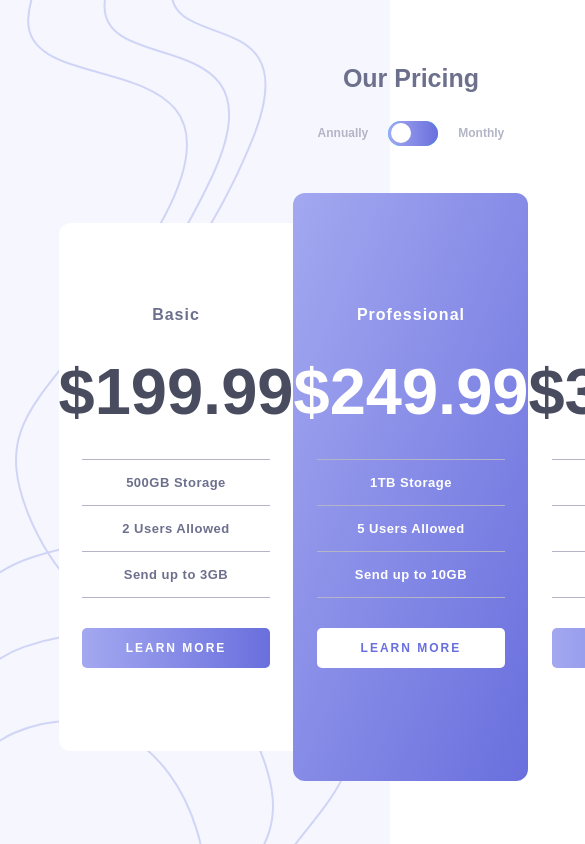
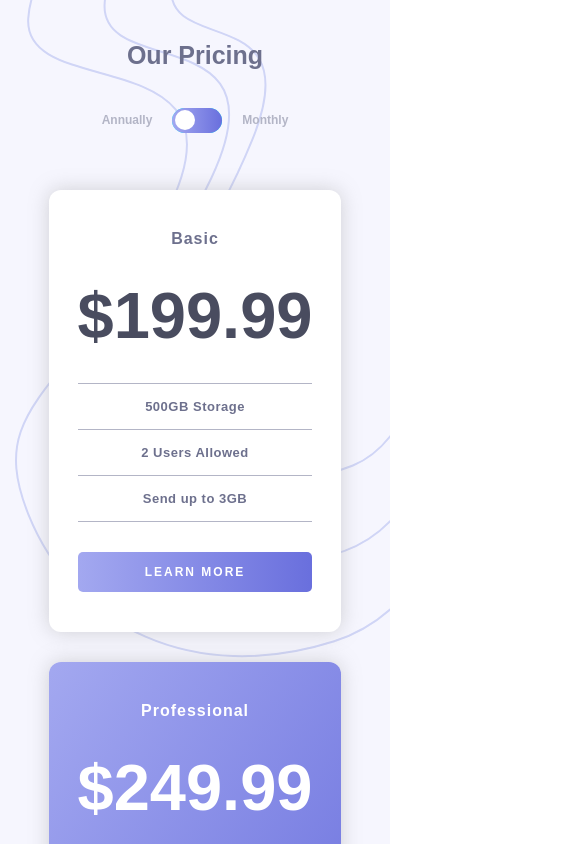
Before and after one commit to VincentChen6345/toggle-master, a React (Create React App) app: page / in a window 390 px wide. Shown: the top 844 px of the page, 585 px wide, since content can reach past the window. Built offline with nearby package versions, Linux system fonts and the light colour scheme.

Commit message:
media queries done

```diff
--- a/src/App.css
+++ b/src/App.css
@@ -12,8 +12,8 @@
   display: grid;
   width: 70%;
   height: 85%;
-  grid-template-columns: repeat(1fr, 3);
   grid-template-rows: 3rem 6rem 1fr;
+  grid-template-columns: repeat(3, 1fr);
   grid-row-gap: 2rem;
   align-items: center;
   z-index: 2;
@@ -37,12 +37,14 @@
   flex-direction: column;
   justify-content: center;
   align-items: center;
+  box-shadow: 0 0 2rem rgba(152, 152, 152, 0.416);
 }
 .card-1 {
   grid-column: 2/3;
   grid-row: 3/4;
   border-radius: 1.2rem;
   height: 100%;
+
   /* background-image: linear-gradient(
     to bottom right hsl(236, 72%, 79%),
     hsl(237, 63%, 64%)
@@ -76,3 +78,60 @@
   left: 0;
   z-index: 1;
 }
+@media (max-width: 1150px) {
+  .container {
+    width: 80%;
+  }
+}
+@media (max-width: 1010px) {
+  .container {
+    width: 90%;
+  }
+}
+@media (max-width: 875px) {
+  .container {
+    grid-template-columns: 1fr;
+    grid-template-rows: 3rem 6rem repeat(3, min-content);
+    width: 60%;
+    margin-top: 4rem;
+    grid-row-gap: 3rem;
+    padding-bottom: 4rem;
+  }
+  .h1-title {
+    grid-column: 1/2;
+  }
+  .toggle-switch {
+    grid-column: 1/2;
+  }
+  .card-2 {
+    /*basic*/
+    grid-row: 3/4;
+    border-top-right-radius: 1.2rem;
+    border-bottom-right-radius: 1.2rem;
+  }
+  .card-1 {
+    /*professional*/
+    grid-row: 4/5;
+    grid-column: 1/2;
+  }
+  .card-3 {
+    /*master*/
+    grid-row: 5/6;
+    grid-column: 1/2;
+
+    border-top-left-radius: 1.2rem;
+    border-bottom-left-radius: 1.2rem;
+  }
+  .App {
+    height: 100%;
+  }
+  .card {
+    height: 100%;
+    padding: 4rem 0;
+  }
+}
+@media (max-width: 515px) {
+  .container {
+    width: 75%;
+  }
+}
--- a/src/App.jsx
+++ b/src/App.jsx
@@ -3,8 +3,12 @@ import Card from "./Components/Card";
 import ToggleMaster from "./Components/ToggleMaster";
 import { ReactComponent as BottomSVG } from "./images/bg-bottom.svg";
 import { ReactComponent as TopSVG } from "./images/bg-top.svg";
+import { usePlan } from "./Context/SubscriptionContext";
+import { useState } from "react";
+function App() {
+  const currentPlan = usePlan();
+  console.log("currentPlan is ", currentPlan);
 
-function App() {
   return (
     <div className="App" href="https://fonts.google.com/specimen/Montserrat">
       <div className="container">
@@ -13,7 +17,7 @@ function App() {
         <Card
           class="card card-1"
           type="Professional"
-          price="249.99"
+          price={currentPlan === "annually" ? "249.99" : "24.99"}
           storage="1TB"
           users="5"
           upload="10"
@@ -22,7 +26,7 @@ function App() {
         <Card
           class="card card-2"
           type="Basic"
-          price="199.99"
+          price={currentPlan === "annually" ? "199.99" : "19.99"}
           storage="500GB"
           users="2"
           upload="3"
@@ -31,7 +35,7 @@ function App() {
         <Card
           class="card card-3"
           type="Master"
-          price="399.99"
+          price={currentPlan === "annually" ? "399.99" : "39.99"}
           storage="1TB"
           users="5"
           upload="10"
--- a/src/Components/Card.css
+++ b/src/Components/Card.css
@@ -65,4 +65,5 @@ li:last-child {
     hsl(237, 63%, 64%)
   );
   color: white;
+  box-shadow: 0 0 2rem rgba(152, 152, 152, 0.416);
 }
--- a/src/Components/Card.jsx
+++ b/src/Components/Card.jsx
@@ -1,5 +1,4 @@
 import "./Card.css";
-
 const Card = (props) => {
   return (
     <div className={`${props.class} center`}>
--- a/src/Components/ToggleMaster.jsx
+++ b/src/Components/ToggleMaster.jsx
@@ -1,11 +1,15 @@
 import "./ToggleMaster.css";
+import { useChangePlan } from "../Context/SubscriptionContext";
+const ToggleMaster = () => {
+  const checkbox = document.getElementById("checkbox");
 
-const ToggleMaster = () => {
+  const changePlan = useChangePlan();
+
   return (
     <div className="toggle-switch">
       <span className=" text annually"> Annually</span>
       <label className="switch">
-        <input type="checkbox" />
+        <input type="checkbox" id="checkbox" onClick={changePlan} />
         <span className="slider " />
       </label>
       <span className="text monthly"> Monthly</span>
--- /dev/null
+++ b/src/Context/SubscriptionContext.jsx
@@ -0,0 +1,28 @@
+import React, { useContext, useState } from "react";
+
+const PlanContext = React.createContext();
+const ChangePlanContext = React.createContext();
+
+export function usePlan() {
+  return useContext(PlanContext);
+}
+export function useChangePlan() {
+  return useContext(ChangePlanContext);
+}
+
+export function PlanProvider({ children }) {
+  const [plan, setPlan] = useState("annually");
+  const changePlan = () => {
+    setPlan(plan === "annually" ? "monthly" : "annually");
+    console.log(plan);
+  };
+  return (
+    <PlanContext.Provider value={plan}>
+      <ChangePlanContext.Provider value={changePlan}>
+        {children}
+      </ChangePlanContext.Provider>
+    </PlanContext.Provider>
+  );
+}
+//PlanProvider handles creating the state, updating the state via changePlan(), and passes them down into the children
+//we create 2 custom hooks usePlan() and useChangePlan() to give us easy access to these different values
--- a/src/index.css
+++ b/src/index.css
@@ -19,10 +19,10 @@ html {
   --Purple: hsl(237, 63%, 64%);
 
   /*Breakpoints*/
-  --bp-normal: 1221px;
-  --bp-medium: 1019px;
-  --bp-small: 916px;
-  --bp-smaller: 575px;
+  --bp-normal: 1150px;
+  --bp-medium: 1010px;
+  --bp-small: 875px;
+  --bp-smaller: 515px;
   --bp-smallest: 445px;
 }
 /* -
--- a/src/index.jsx
+++ b/src/index.jsx
@@ -1,15 +1,19 @@
-import React from 'react';
-import ReactDOM from 'react-dom/client';
-import './index.css';
-import App from './App';
-import reportWebVitals from './reportWebVitals';
+import React from "react";
+import ReactDOM from "react-dom/client";
+import "./index.css";
+import App from "./App";
+import reportWebVitals from "./reportWebVitals";
+import { PlanProvider } from "./Context/SubscriptionContext";
 
-const root = ReactDOM.createRoot(document.getElementById('root'));
+const root = ReactDOM.createRoot(document.getElementById("root"));
 root.render(
   <React.StrictMode>
-    <App />
+    <PlanProvider>
+      <App />
+    </PlanProvider>
   </React.StrictMode>
 );
+//the context provider i.e. PlanProvider should always be at the top level to share context values with all children components
 
 // If you want to start measuring performance in your app, pass a function
 // to log results (for example: reportWebVitals(console.log))
```
